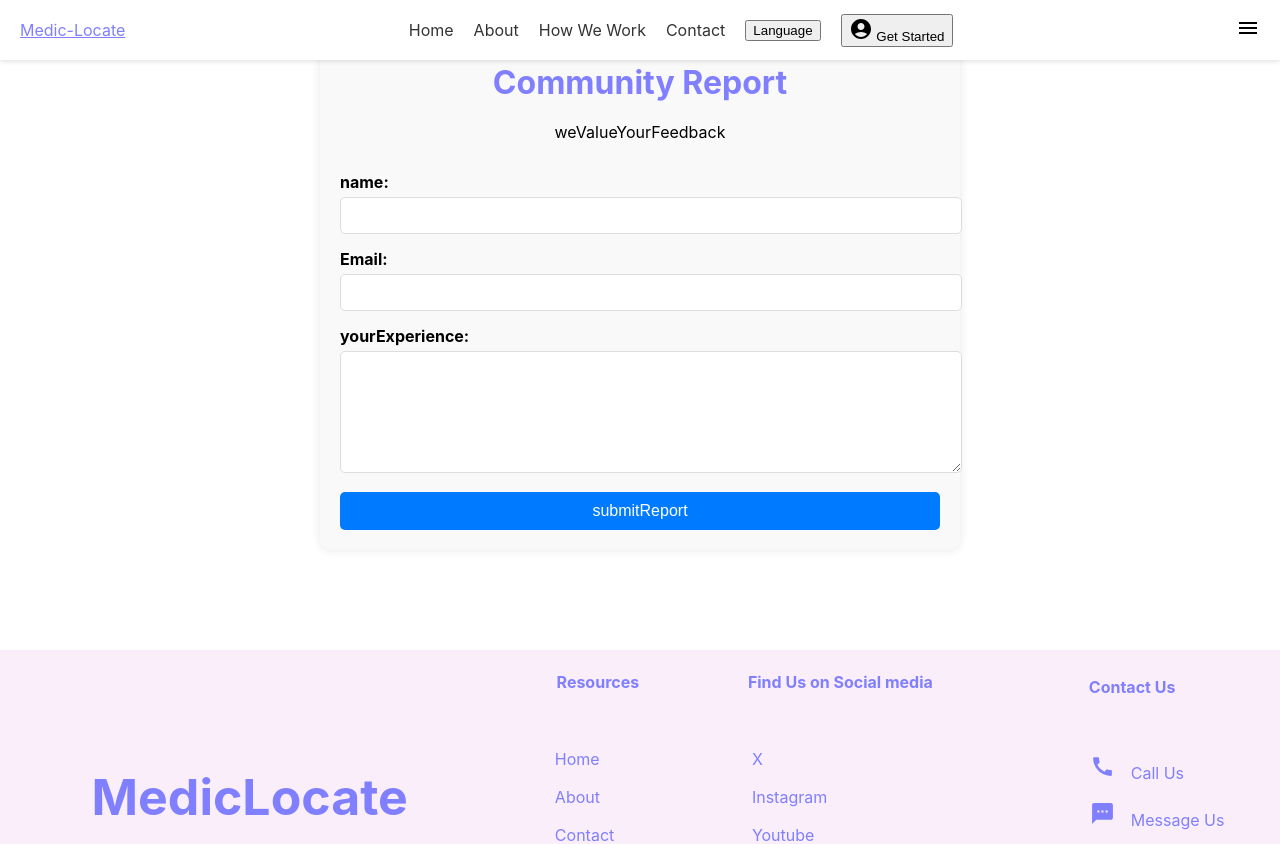
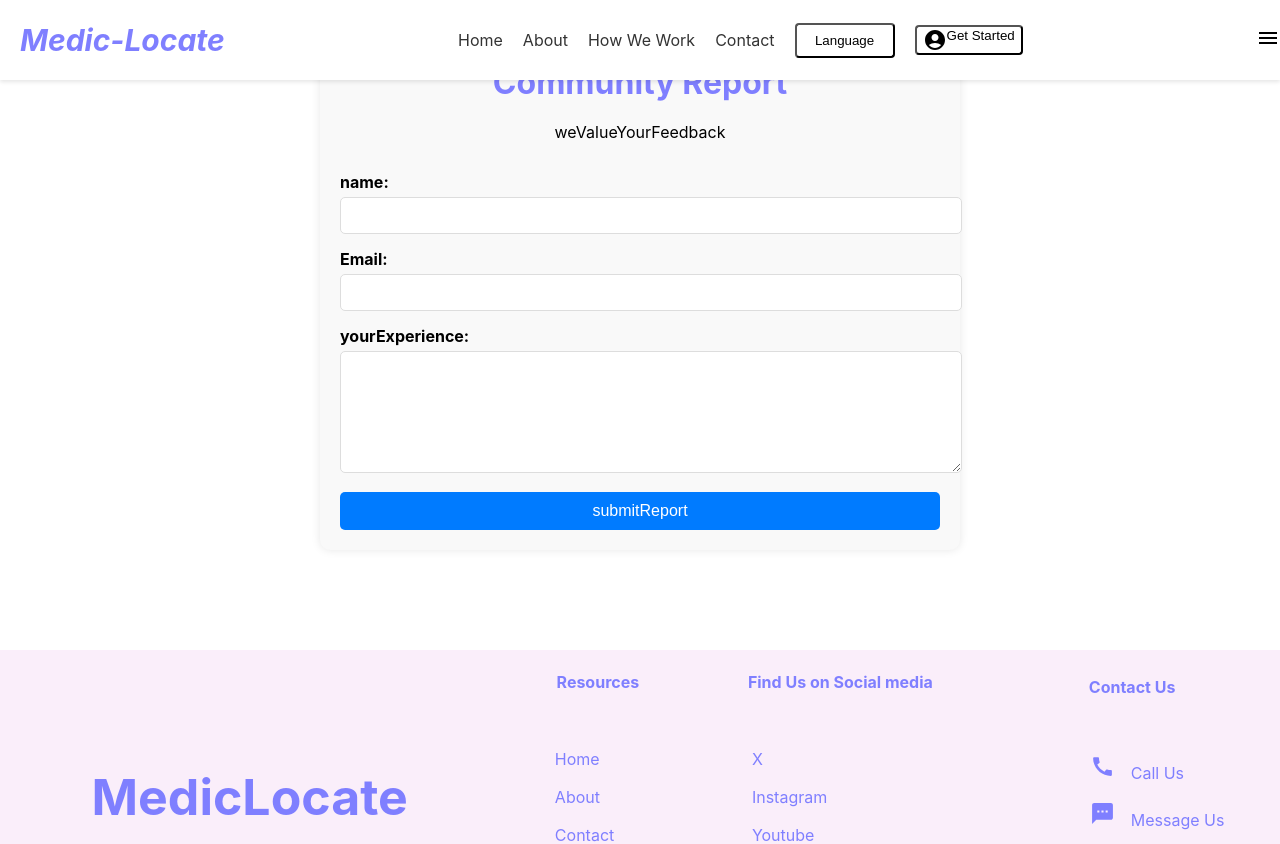
Before and after one commit to clencyc/Medic-Girls-Hack, a React (Create React App) app: page /community-reports in a window 1280 px wide. Shown: the top 844 px of the page. Built offline with nearby package versions, Linux system fonts and the light colour scheme.

Commit message:
Updated the navigation bar

```diff
--- a/src/Components/Navbar/Navbar.css
+++ b/src/Components/Navbar/Navbar.css
@@ -21,9 +21,8 @@
     display: flex;
     justify-content: space-between;
     align-items: center;
-    padding: 0 20px;
     /* Adjust padding as needed */
-    height: 60px;
+    height: 80px;
     /* Adjust height as needed */
 }
 
@@ -31,6 +30,7 @@
 .desktopMenu {
     display: flex;
     align-items: center;
+    padding:0 20px;
 }
 
 /* Styling for mobile menu icon */
@@ -86,3 +86,27 @@
 }
 
 /* Additional styling as needed */
+#logo{
+    text-decoration: none;
+    font-size: 30px;
+    font-weight: bolder;
+    font-style: italic;
+    margin-left: 20px;
+}
+
+.navbar-menu desktopMenu{
+    font-size: 20px;
+}
+
+.dropdown-toggle{
+    border-radius: 4px;
+    height: 35px;
+    width: 100px;
+    background-color: #fff;
+}
+.navbar-signup-btn{
+    border-radius: 4px;
+    background-color: #fff;
+    display: flex;
+
+}
```
